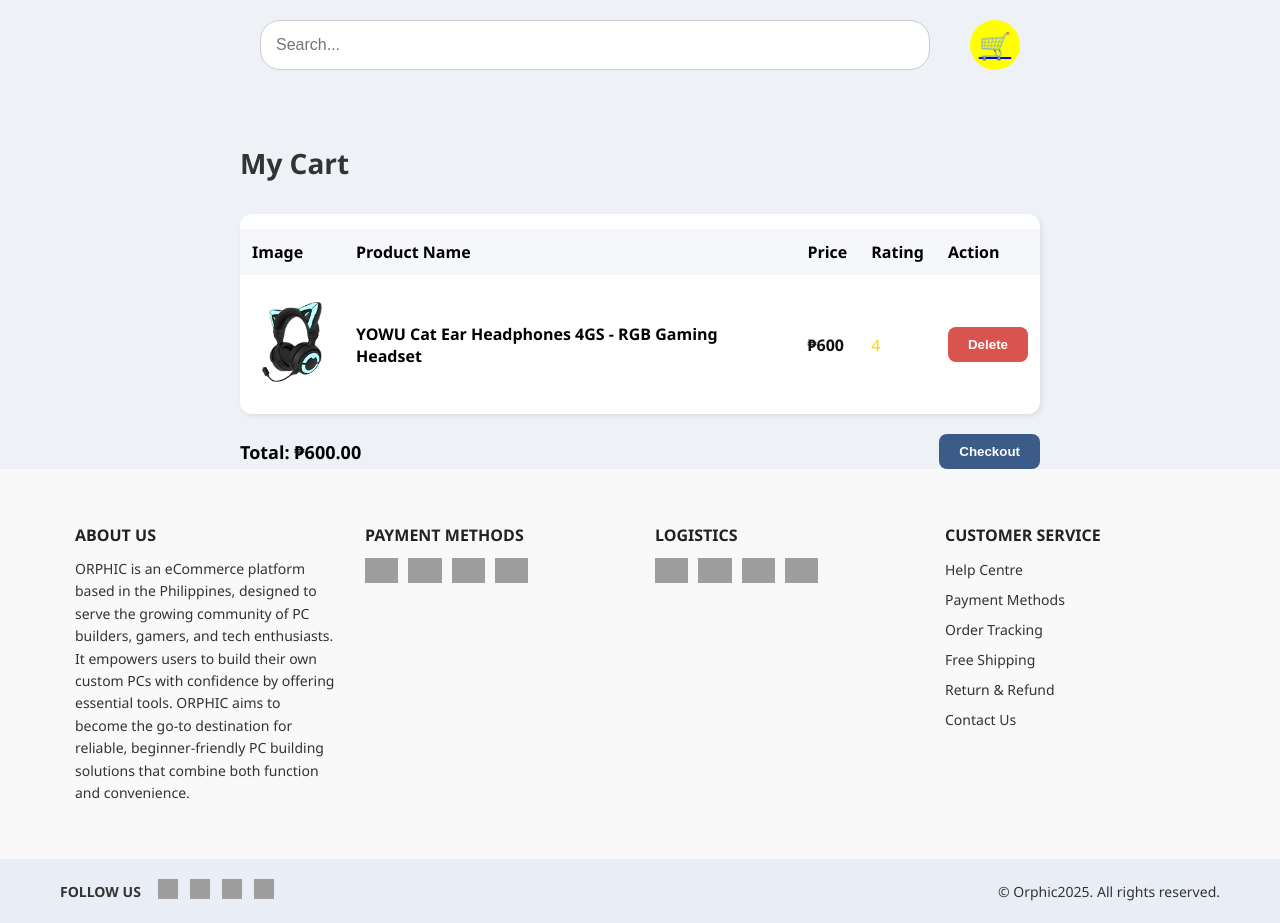
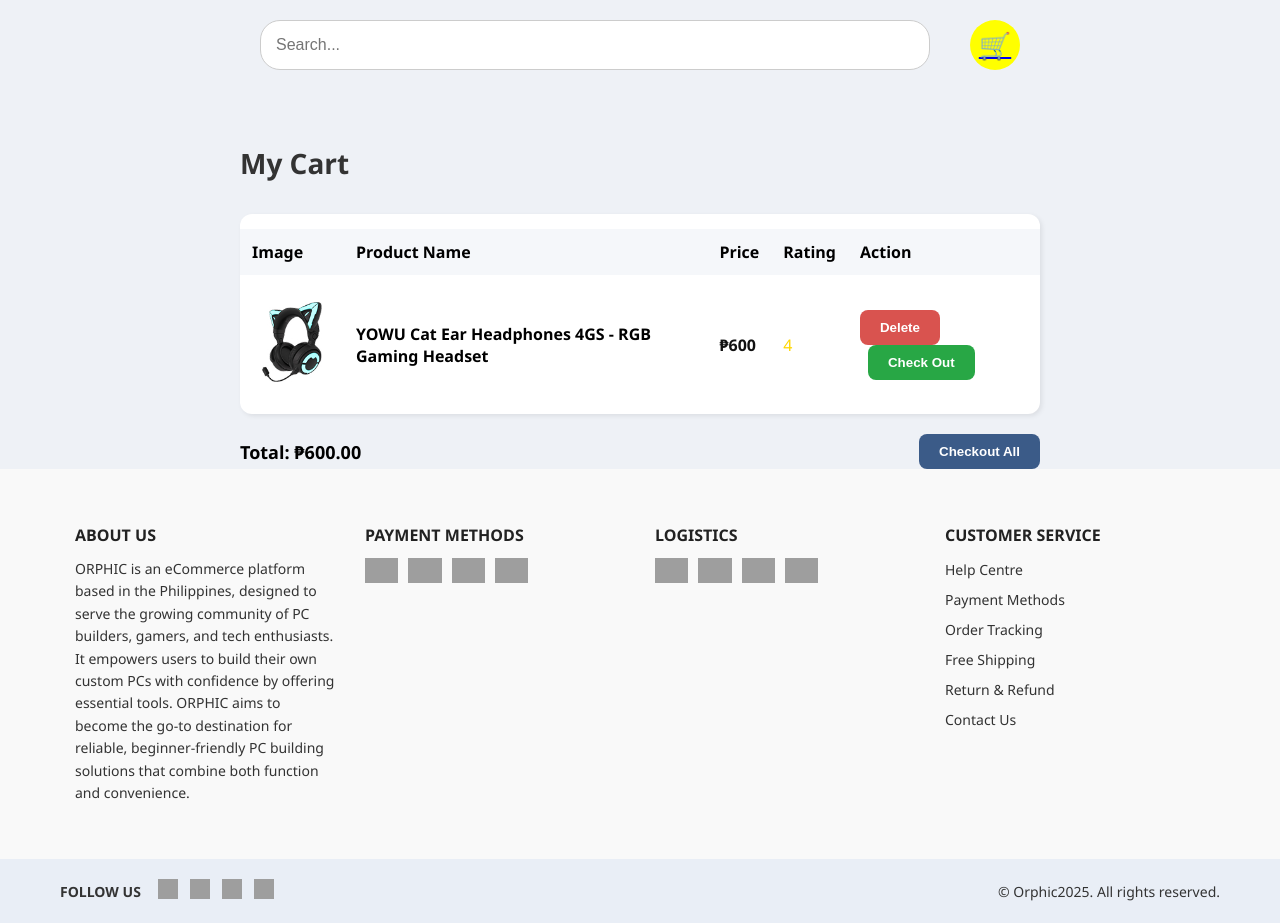
Before and after one commit to Joerozvicariato/ORPHIC-ELECTIVE, a PHP site: page /Cart.php in a window 1280 px wide. Shown: the part 60-983 px from the top of the page. Run offline with PHP 8.4, Linux system fonts and the light colour scheme; data comes from the database, SQL or seed files in the repository; tables that the repository leaves empty hold one stand-in row (values such as "Sample post"); grey boxes are pictures that could not be loaded.

Commit message:
Added funtion in mys search bar and added chekout button individual in every item in the addtocart.php

```diff
--- a/Cart.php
+++ b/Cart.php
@@ -355,9 +355,16 @@ $selcart= $cart->fetchAll(PDO::FETCH_ASSOC);
                 echo "<script>window.location='Cart.php';</script>";
                 exit;
             }
-                // Handle checkout action
+            // Handle single item checkout
+            if ($_SERVER['REQUEST_METHOD'] === 'POST' && isset($_POST['checkout_cart_id'])) {
+                // Example: Remove only the checked out item from cart
+                $checkoutStmt = $pdo->prepare("DELETE FROM tbl_cart WHERE cart_id = ?");
+                $checkoutStmt->execute([$_POST['checkout_cart_id']]);
+                echo "<script>alert('Item checked out!');window.location='Cart.php';</script>";
+                exit;
+            }
+            // Handle checkout all action
             if ($_SERVER['REQUEST_METHOD'] === 'POST' && isset($_POST['checkout'])) {
-                    // Example: Remove all items from cart for this user
                 $checkoutStmt = $pdo->prepare("DELETE FROM tbl_cart WHERE user_id = ?");
                 $checkoutStmt->execute([$selUser['user_id']]);
                 echo "<script>alert('Checkout successful!');window.location='Cart.php';</script>";
@@ -376,6 +383,7 @@ $selcart= $cart->fetchAll(PDO::FETCH_ASSOC);
                 <td style="padding:12px; color:gold;"><?php echo htmlspecialchars($row['product_rating']); ?></td>
                 <td style="padding:12px;">
                     <button type="submit" name="delete_cart_id" value="<?php echo $row['cart_id']; ?>" class="checkout-button remove-button" onclick="return confirm('Remove this item?')">Delete</button>
+                    <button type="submit" name="checkout_cart_id" value="<?php echo $row['cart_id']; ?>" class="checkout-button" style="background-color:#28a745; margin-left:8px;" onclick="return confirm('Check out this item only?')">Check Out</button>
                 </td>
             </tr>
             <?php endforeach; ?>
@@ -384,7 +392,7 @@ $selcart= $cart->fetchAll(PDO::FETCH_ASSOC);
     <div style="margin-top:20px; display:flex; justify-content:space-between; align-items:center;">
         <div style="font-size:18px; font-weight:bold;">Total: ₱<?php echo number_format($total, 2); ?></div>
         <?php if (count($selcart) > 0): ?>
-                <button type="submit" name="checkout" class="checkout-button" onclick="return confirm('Proceed to checkout?')">Checkout</button>
+            <button type="submit" name="checkout" class="checkout-button" onclick="return confirm('Proceed to checkout?')">Checkout All</button>
         <?php endif; ?>
     </div>
     </form>
```
Also changed, not shown: Home.php (+15 -3 lines), orders.php (renamed from orders.html). Lines whose indentation alone changed are shown as unchanged.
